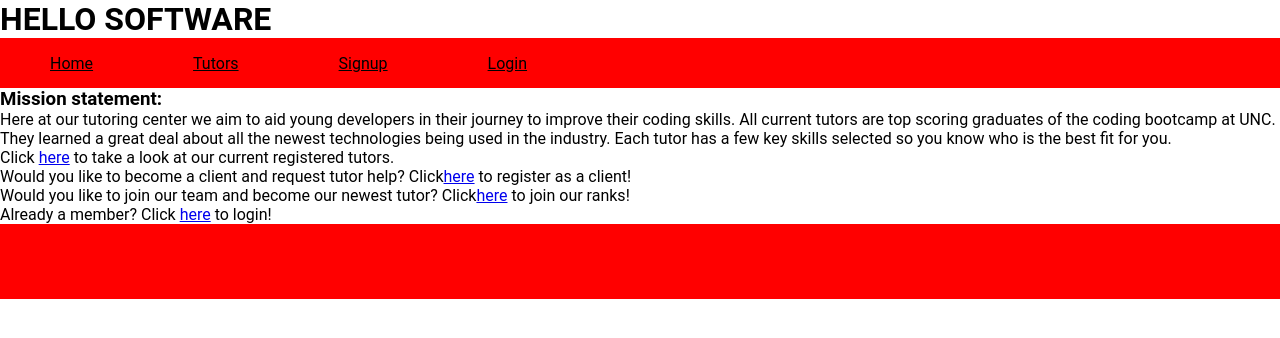
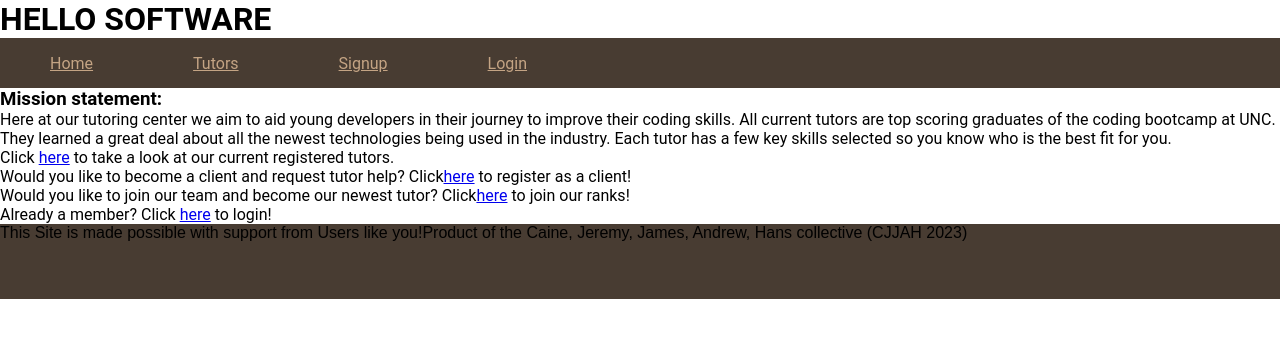
Before and after one commit to Jeremyethridge/Hello-Software, a React (Vite) app in the folder client/: page / in a window 1280 px wide. Shown: the top 338 px of the page. Built offline with nearby package versions, Linux system fonts and the light colour scheme.

Commit message:
added css changes in color to navbar and text to footer

```diff
--- a/client/src/components/Footer/footerStyle.jsx
+++ b/client/src/components/Footer/footerStyle.jsx
@@ -1,9 +1,15 @@
 import styled from "styled-components";
 
 export const EndPage = styled.div`
-    background: #FF0000;
+    background: #483C32;
     height: 75px;
     position: 'absolute'
-    bottom: 0px:
+    bottom: 0px;
     width: 100%;
+    font-family: 'Geologica', sans-serif;
 `
+
+export const biggerMessage = styled.h3`
+    font-family: 'Geologica', sans-serif
+    color: #C4A484;
+`
--- a/client/src/components/Footer/index.jsx
+++ b/client/src/components/Footer/index.jsx
@@ -1,9 +1,11 @@
-import { EndPage } from '../Footer/footerStyle'
+import { EndPage, biggerMessage } from '../Footer/footerStyle'
+
 export const Footer = () => {
     return(
         <>
            <EndPage>
-
+                <biggerMessage>This Site is made possible with support from Users like you!</biggerMessage>
+                <smallerMessage>Product of the Caine, Jeremy, James, Andrew, Hans collective (CJJAH 2023)</smallerMessage>
            </EndPage>
         </>
     )
--- a/client/src/components/MainHeader/index1.jsx
+++ b/client/src/components/MainHeader/index1.jsx
@@ -1,11 +1,12 @@
 import { Navbar } from "../navbar";
-import { CompanyName } from "./titleStyle";
+import { CompanyName} from "./titleStyle";
+
 
 export const MainHeader = () => {
   return (
     <>
       <div>
-        <CompanyName>HELLO SOFTWARE</CompanyName>
+          <CompanyName>HELLO SOFTWARE</CompanyName>
         <Navbar />
       </div>
     </>
--- a/client/src/components/MainHeader/titleStyle.jsx
+++ b/client/src/components/MainHeader/titleStyle.jsx
@@ -1,4 +1,5 @@
 import styled from "styled-components"
+
 
 export const CompanyName = styled.h1`
         display: flex;
--- a/client/src/components/Navbar/elements.jsx
+++ b/client/src/components/Navbar/elements.jsx
@@ -3,20 +3,21 @@ import styled from "styled-components";
 import { NavLink as Link } from "react-router-dom";
 
 export const Nav = styled.nav`
-    background: #FF0000;
-    color: #000000;
+    background: #483C32;
+    color: #C4A484;
     display: flex;
     height: 50px;
+
 `
 
 export const Menu = styled.div`
     display: flex;
     align-items: center;
-    font family: Tahoma,Verdana,Segoe,sans-serif;
+    font family: 'Geologica', sans-serif;
 `
 export const NavLink = styled(Link) `
     margin: 50px;
-    color: #000000;
+    color: #C4A484;
     &:hover{
         color: #FFFFFF
     }
```
Also changed, not shown: 1 other file (tests, documents, lock files or other folders).
